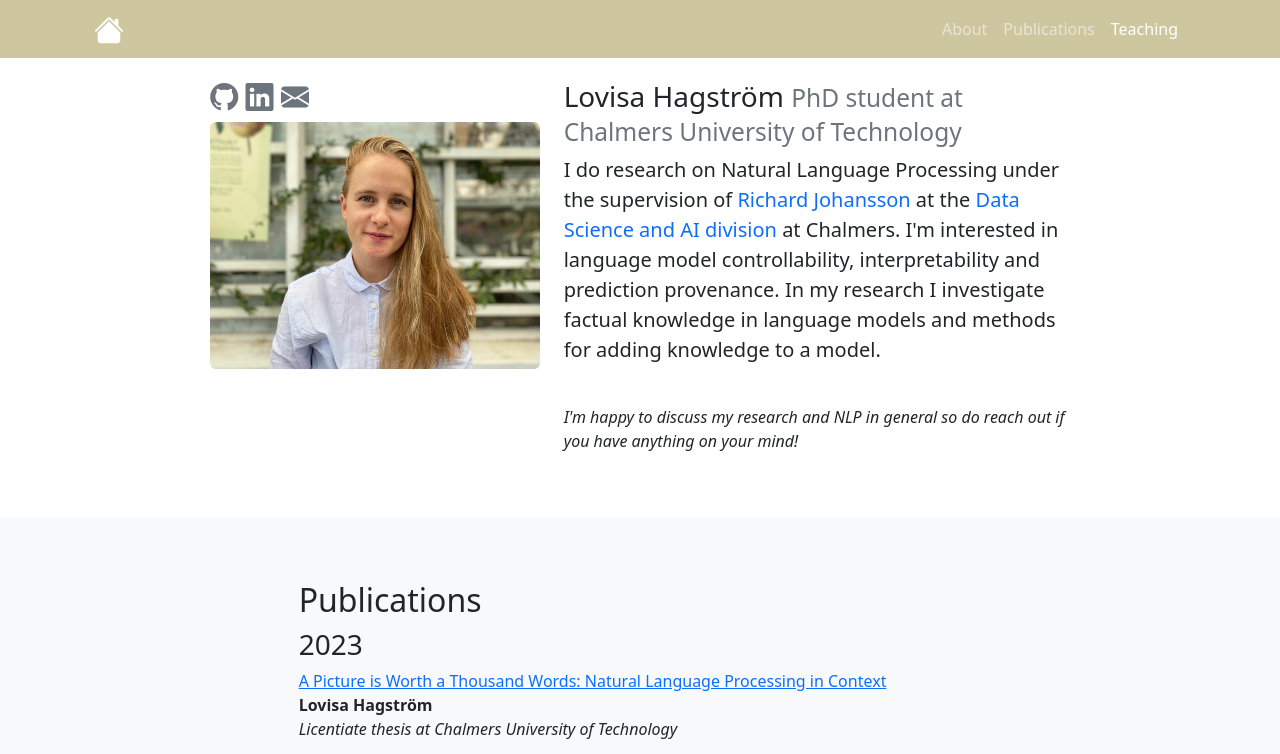
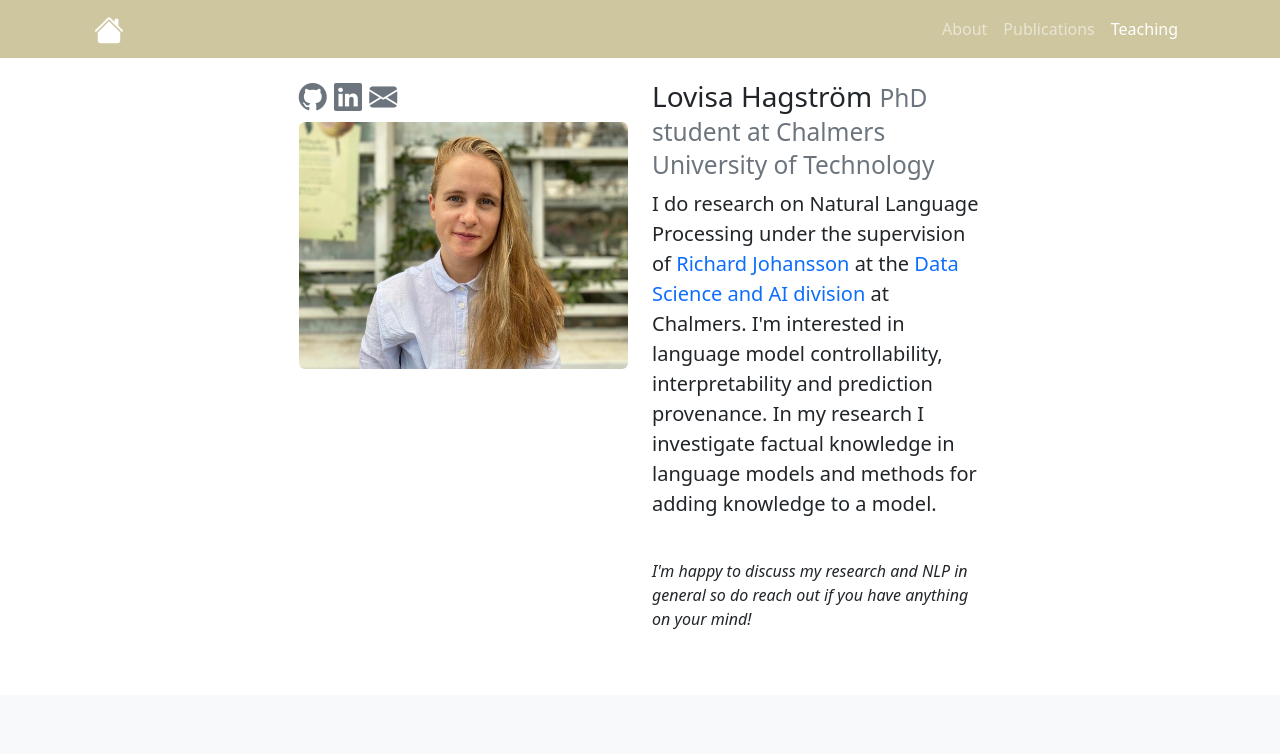
Before and after one commit to lovhag/lovhag.github.io, a plain HTML site: page index.html in a window 1280 px wide. Shown: the top 754 px of the page. Drawn offline with nearby package versions, Linux system fonts and the light colour scheme; some icons are missing.

Commit message:
Fix image-text alignment

```diff
--- a/index.html
+++ b/index.html
@@ -50,7 +50,7 @@
                         </h3>
                         <img src="figs/lovisa.jpg" class="rounded img-fluid" style="max-height: 350px" alt=""/>
                     </div>
-                    <div class="col-lg-6">
+                    <div class="col-lg-4">
                         <h3>Lovisa Hagström
                             <small class="text-muted">PhD student at Chalmers University of Technology</small>
                         </h3>
```
